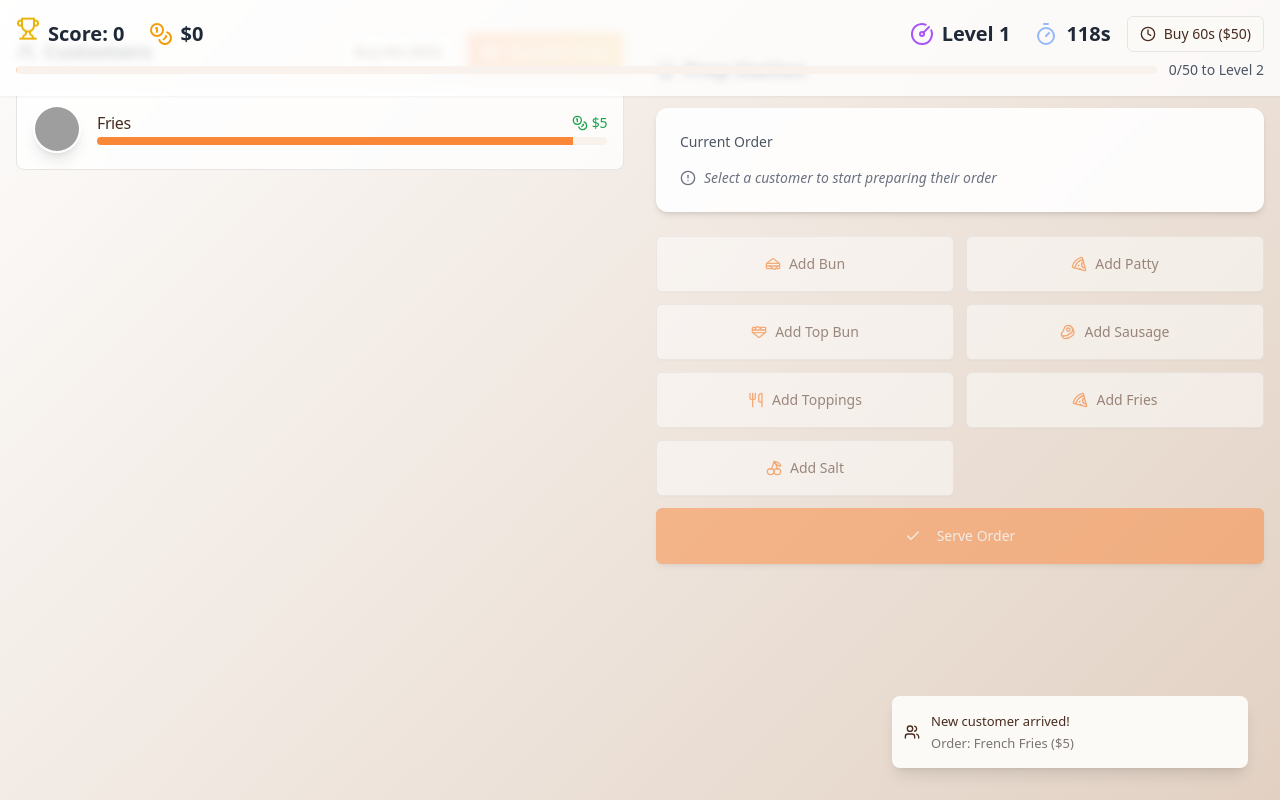
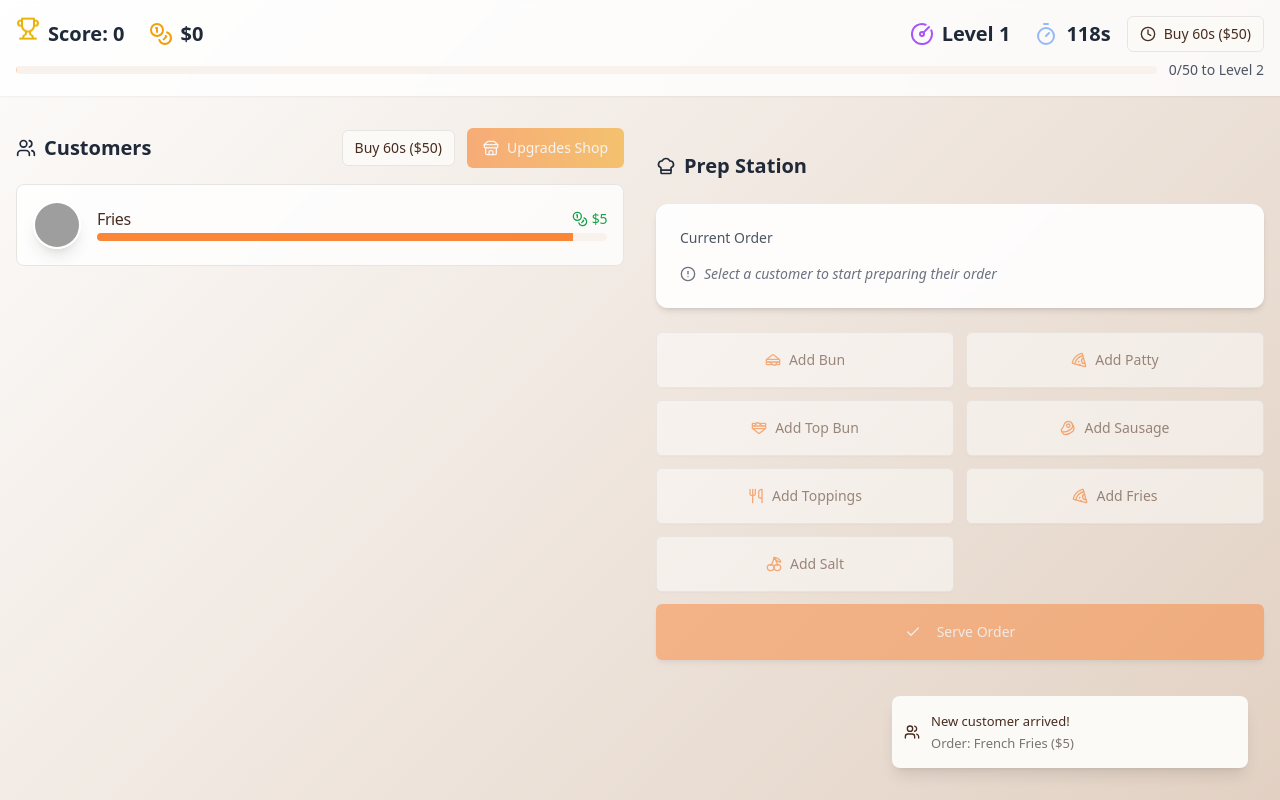
Before and after one commit to Dhrumit214/whimsical-web-adventure, a React (Vite) app: page / in a window 1280 px wide. Both pictures are taken after a click on the button "Start Game". Built offline with nearby package versions, Linux system fonts and the light colour scheme; grey boxes are pictures that could not be loaded.

Commit message:
Fix layout for upgrade shop
Adjusted the layout of the upgrade shop and buy time sections to ensure they are not covered by the top sections, improving visibility and accessibility for users.
[skip gpt_engineer]

```diff
--- a/src/components/GameHeader.tsx
+++ b/src/components/GameHeader.tsx
@@ -22,8 +22,8 @@ export const GameHeader = ({
   const progressPercentage = (score / requiredScore) * 100;
 
   return (
-    <header className="fixed top-0 left-0 right-0 bg-white/80 backdrop-blur-sm shadow-sm p-4 z-10 animate-fade-in">
-      <div className="max-w-7xl mx-auto flex flex-col gap-2">
+    <header className="fixed top-0 left-0 right-0 bg-white/80 backdrop-blur-sm shadow-sm z-50">
+      <div className="max-w-7xl mx-auto p-4">
         <div className="flex justify-between items-center">
           <div className="flex items-center gap-6">
             <div className="flex items-center gap-2 hover:scale-105 transition-transform">
@@ -57,7 +57,7 @@ export const GameHeader = ({
             </div>
           </div>
         </div>
-        <div className="flex items-center gap-3">
+        <div className="flex items-center gap-3 mt-2">
           <Progress value={progressPercentage} className="h-2" />
           <span className="text-sm text-gray-600 whitespace-nowrap">
             {score}/{requiredScore} to Level {level + 1}
--- a/src/pages/Index.tsx
+++ b/src/pages/Index.tsx
@@ -388,7 +388,7 @@ const Index = () => {
             requiredScore={gameState.requiredScore}
             onPurchaseTime={purchaseTime}
           />
-          <main className="pt-8 p-4 max-w-7xl mx-auto relative">
+          <main className="pt-32 p-4 max-w-7xl mx-auto relative">
             <div className="grid grid-cols-1 md:grid-cols-2 gap-8 animate-fade-in">
               <div className="space-y-4">
                 <div className="flex items-center justify-between mb-4">
```
